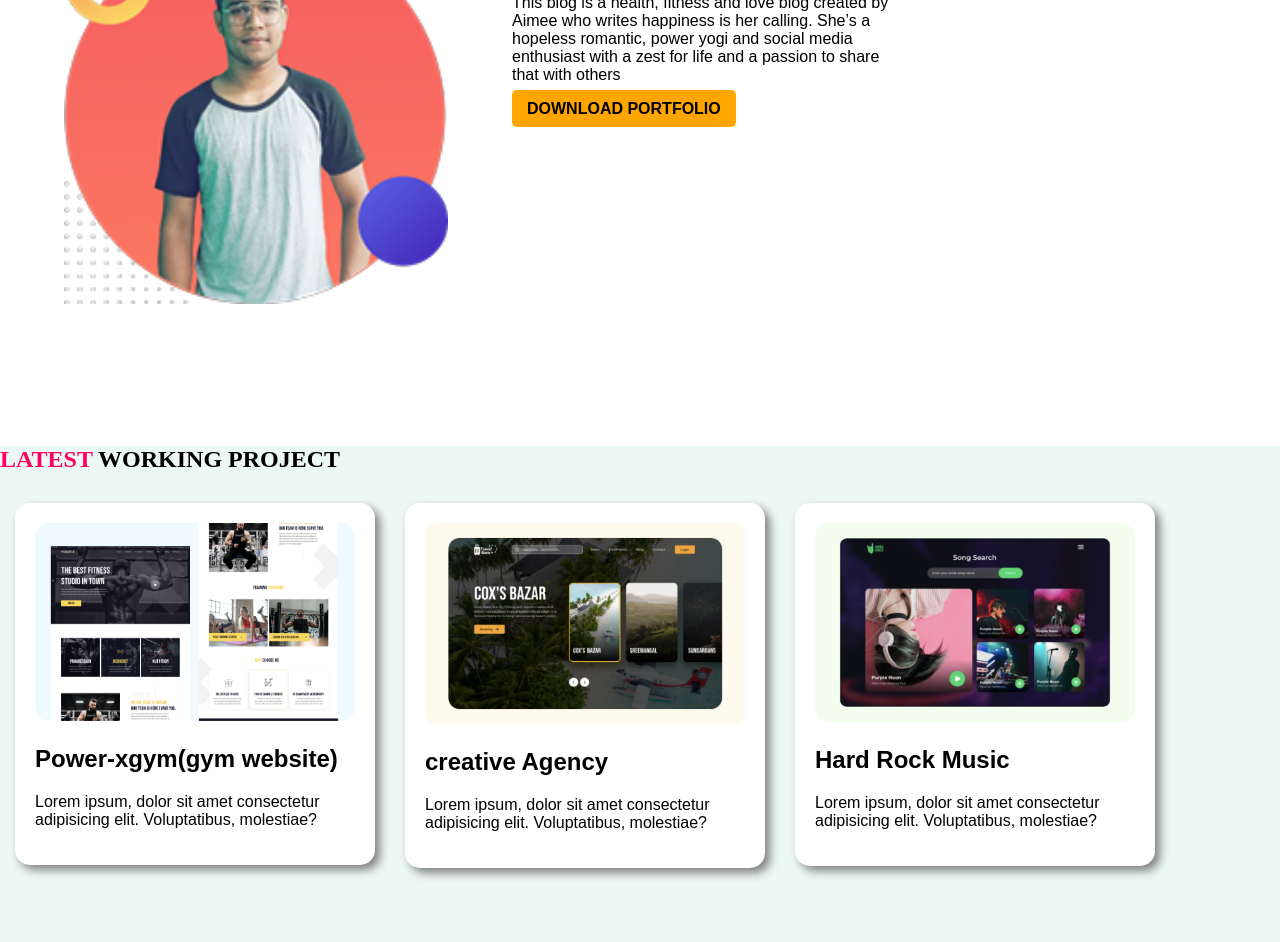
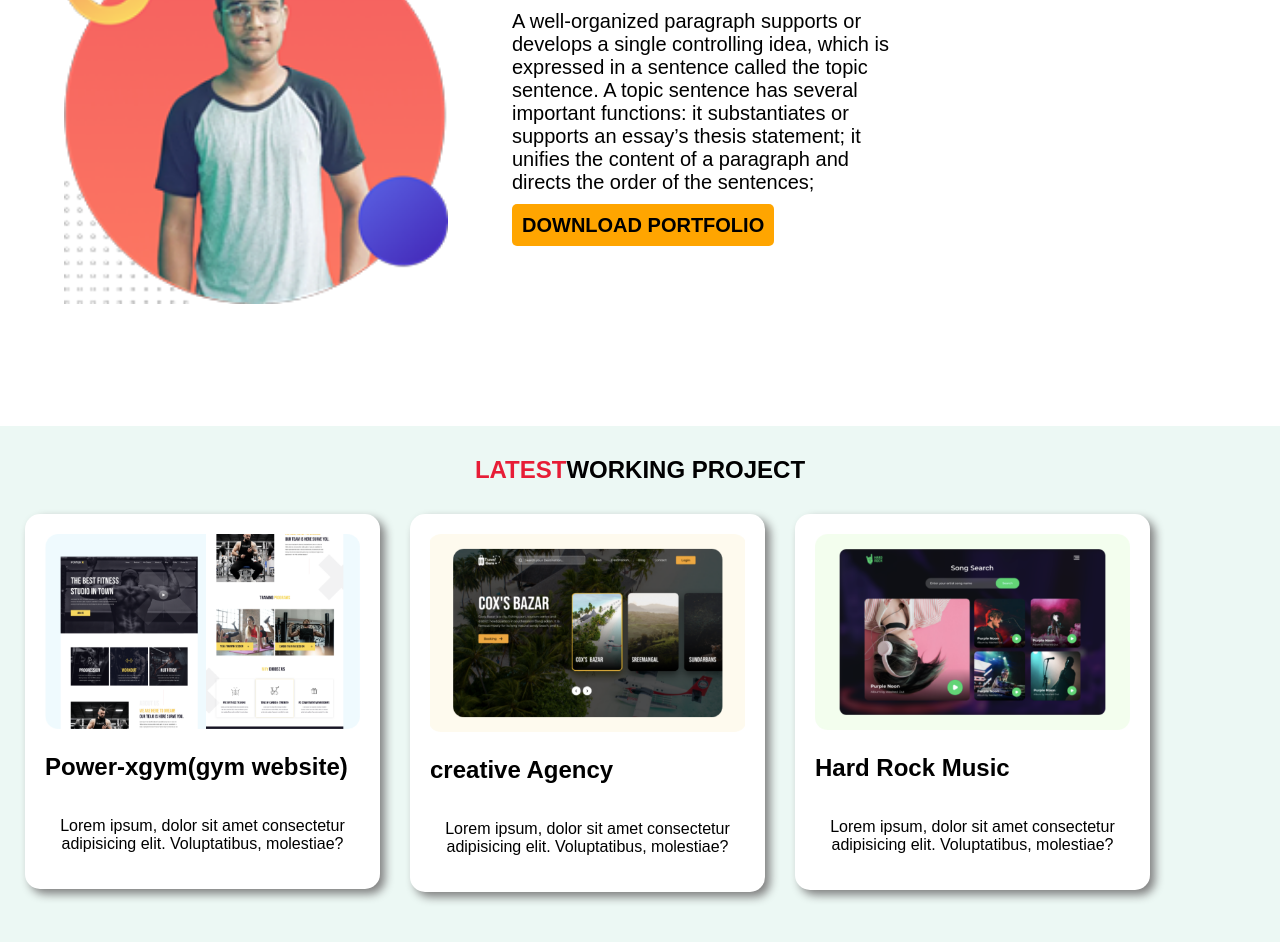
Before and after one commit to Saimun-Hossain00/My-Second-Website, a plain HTML site: page index.html in a window 1280 px wide. Shown: the part 632-1574 px from the top of the page. Drawn offline with Linux system fonts and the light colour scheme.

Commit message:
work done

```diff
--- a/index.html
+++ b/index.html
@@ -24,7 +24,7 @@
     <div class="half-width">
       <h1>Hello I'M</h1>
       <h1><span class="name-highlight">SAIMUN HOSSAIN</span> </h1>
-      <p>If you enjoy a lifestyle filled with travel and adventure, check out this California native’s blog. Kiersten is a prime example for all of us to be true to ourselves and chase our dreams.</p>
+      <p>If you enjoy a lifestyle filled with travel and adventure, check out this California native’s blog. Kiersten is a prime example .</p>
       <a class="link-button" target="_blank" href="https://www.linkedin.com/in/saimun-hossain-a6a8b01a5">HIRE ME</a>
     </div>
     </section>
@@ -34,7 +34,7 @@
         </div>
         <div class="saimun-rok">
             <h2>About</h2>
-            <p>This blog is a health, fitness and love blog created by Aimee who writes happiness is her calling. She’s a hopeless romantic, power yogi and social media enthusiast with a zest for life and a passion to share that with others</p>
+            <p>A well-organized paragraph supports or develops a single controlling idea, which is expressed in a sentence called the topic sentence. A topic sentence has several important functions: it substantiates or supports an essay’s thesis statement; it unifies the content of a paragraph and directs the order of the sentences;</p>
             <a class="link-button" target="_blank" href="https://www.linkedin.com/in/saimun-hossain-a6a8b01a5">DOWNLOAD PORTFOLIO</a>
         </div>
       </section>
@@ -44,8 +44,7 @@
     </section>
 
     <section class="body-ab">
-      <h1><span class="name-light">LATEST</span> WORKING PROJECT</h1>
-
+      <h1><span class="name-light">LATEST</span>WORKING PROJECT</h1>
 
       <div class="card-img">
         <img  src="images/image 4.png" alt="">
@@ -67,7 +66,6 @@
     <img  src="images/image 8.png" alt="">
     <h1>Hard Rock Music</h1>
         <p>Lorem ipsum, dolor sit amet consectetur adipisicing elit. Voluptatibus, molestiae?</p>
-
   </div>
   </section>
   <section>
--- a/style.css
+++ b/style.css
@@ -7,6 +7,7 @@
     text-decoration:none;
     padding:20px;
     color: rgb(24, 22, 22);
+    font-family: sans-serif;
 }
 @media screen and (max-width: 600px){
     .menu {
@@ -30,7 +31,9 @@ body{
 }
 .name-highlight{
     color:rgb(226, 110, 43);
+
 }
+
 .half-width{
     width: 30%;
     float: right;
@@ -42,6 +45,11 @@ body{
 }
 .half-width p{
     font-family:sans-serif;
+    font-size: 20px;
+}
+.saimun-rok{
+    font-family:sans-serif;
+    font-size: 20px;
 }
 .biography-bg{
     font-family:sans-serif;
@@ -58,7 +66,7 @@ section{
 .link-button{
     text-decoration: none;
     background-color: orange;
-    padding: 10px 15px;
+    padding: 10px 10px;
     border-radius: 5px;
     color: black;
     font-weight: bold;
@@ -87,12 +95,17 @@ section{
 
 .body-ab{
     background-color: rgb(236, 248, 244);
+    text-align: center;
+    padding: 10px;
+    font-family:sans-serif;
 
 }
 
 
 .name-light{
-    color:rgb(255, 0, 98);
+    color:#E71D36;
+    font-family: sans-serif;
+
 
 }
 .card-img{
@@ -111,6 +124,12 @@ section{
     width:100%;
 
 }
+.card-img h1{
+    float: left;
+}
+.card-img p{
+  float: right;
+}
 .pitcher{
     position: relative;
     text-align: center;
@@ -125,6 +144,8 @@ section{
     padding:100px;
 }
 .work-cheking{
+    font-family: sans-serif;
+    font-size: 25px;
     position:absolute;
     bottom: 40%;
     left: 22%;
```
